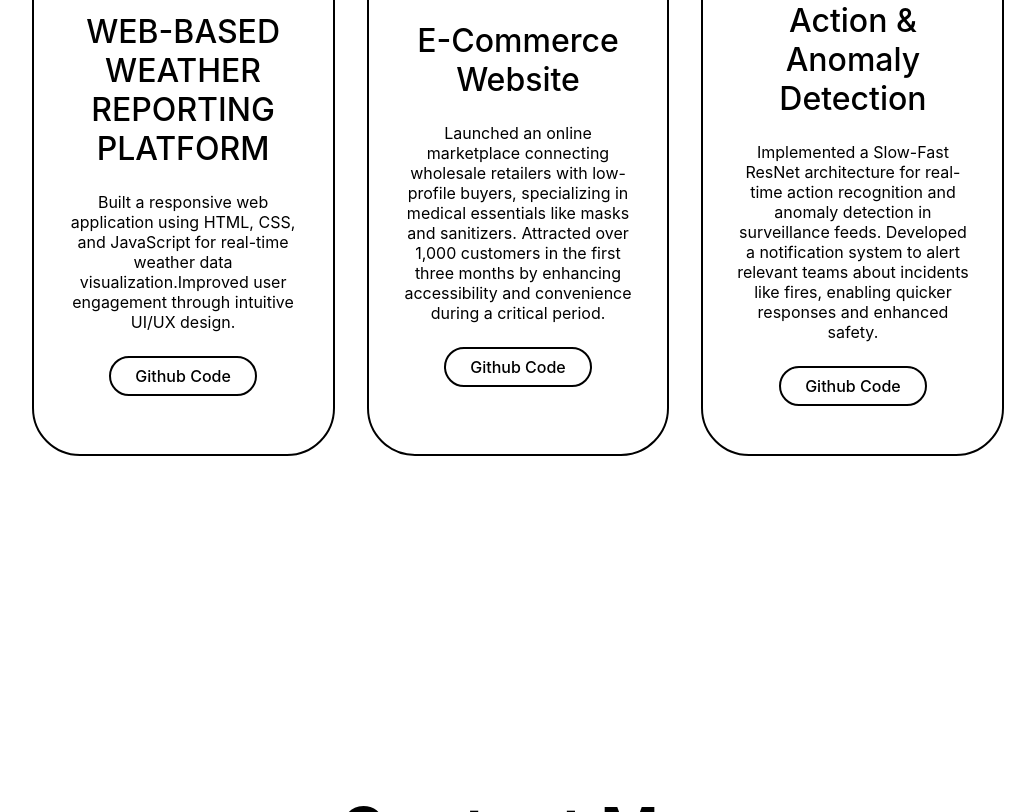
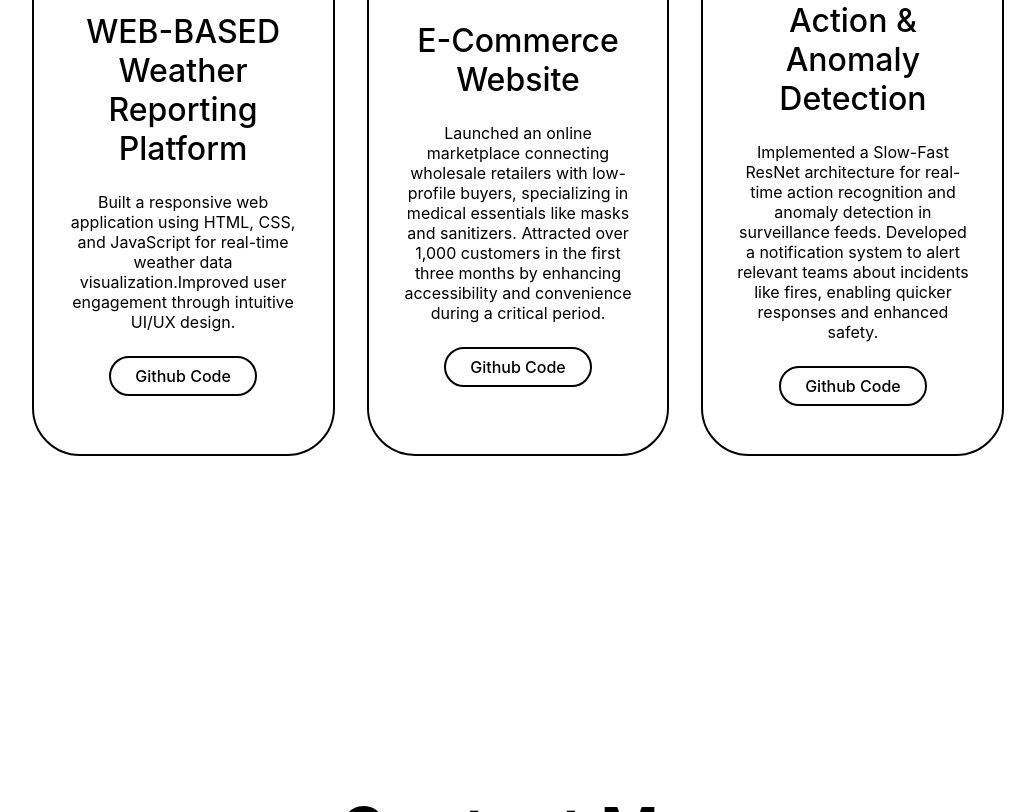
Before and after one commit to Narasimha79989/Myportfolio., a plain HTML site: page index.html in a window 1280 px wide. Shown: the part 2172-2984 px from the top of the page, without its empty margins (122-1157 px from the left). Drawn offline with nearby package versions, Linux system fonts and the light colour scheme.

Commit message:
index.html

```diff
--- a/index.html
+++ b/index.html
@@ -131,7 +131,7 @@
 
             <div class="project-card">
                 <img src="#" alt="">
-                <h3>WEB-BASED WEATHER REPORTING PLATFORM</h3>
+                <h3>WEB-BASED Weather Reporting Platform</h3>
                 <p>Built a responsive web application using HTML, CSS, and JavaScript for real-time weather data visualization.Improved user engagement through intuitive UI/UX design.
 </p>
                 <div class="btn-group">
```
